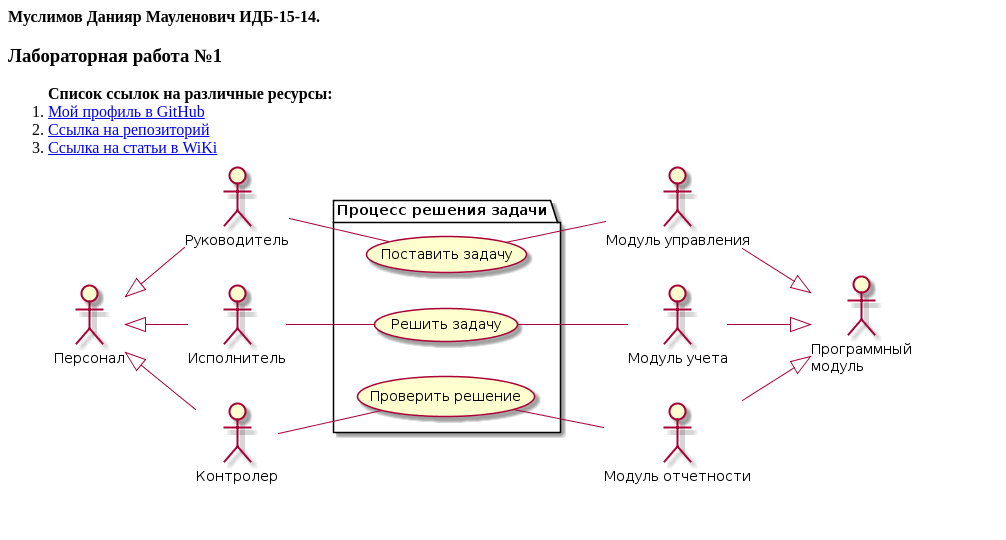
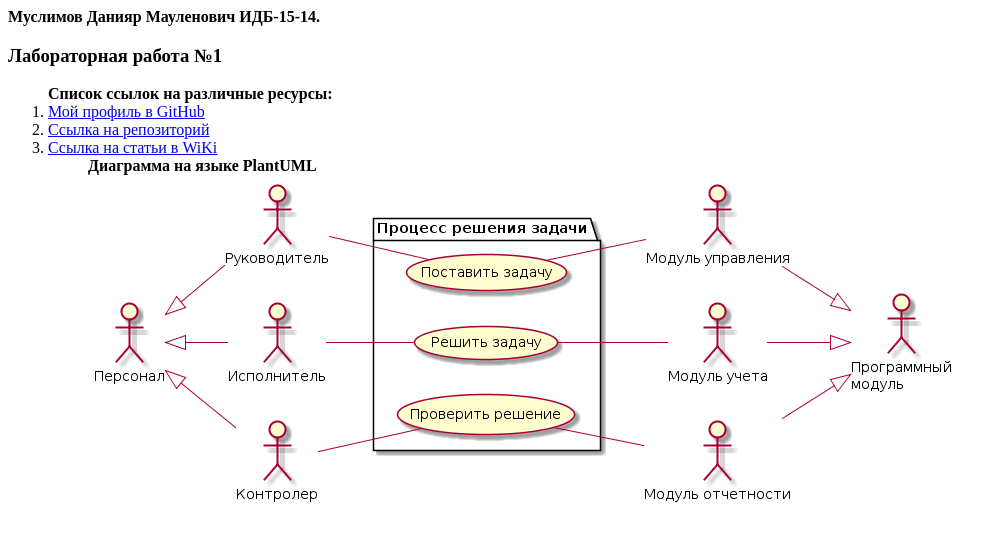
Before and after one commit to DanMus95/DanMus95.GitHub.IO, a plain HTML site: page index.html in a window 1280 px wide. Shown: the whole page, without its empty margins (0-1006 px from the left). Drawn offline with Linux system fonts and the light colour scheme.

Commit message:
Update index.html

```diff
--- a/index.html
+++ b/index.html
@@ -4,4 +4,5 @@
 <li><a href="https://github.com/DanMus95">Мой профиль в GitHub</a><br>
 <li><a href="https://github.com/DanMus95/DanMus95.github.io">Ссылка на репозиторий</a><br>
 <li><a href="https://github.com/DanMus95/DanMus95.github.io/wiki">Ссылка на статьи в WiKi</a><br>
+  <ol><strong>Диаграмма на языке PlantUML</strong><br>
   <img src="https://github.com/DanMus95/DanMus95.GitHub.IO/blob/master/%D0%94%D0%B8%D0%B0%D0%B3%D1%80%D0%B0%D0%BC%D0%BC%D0%B0%20%D0%BD%D0%B0%20%D1%8F%D0%B7%D1%8B%D0%BA%D0%B5%20PlantUML.png?raw=true" alt="1">
```
